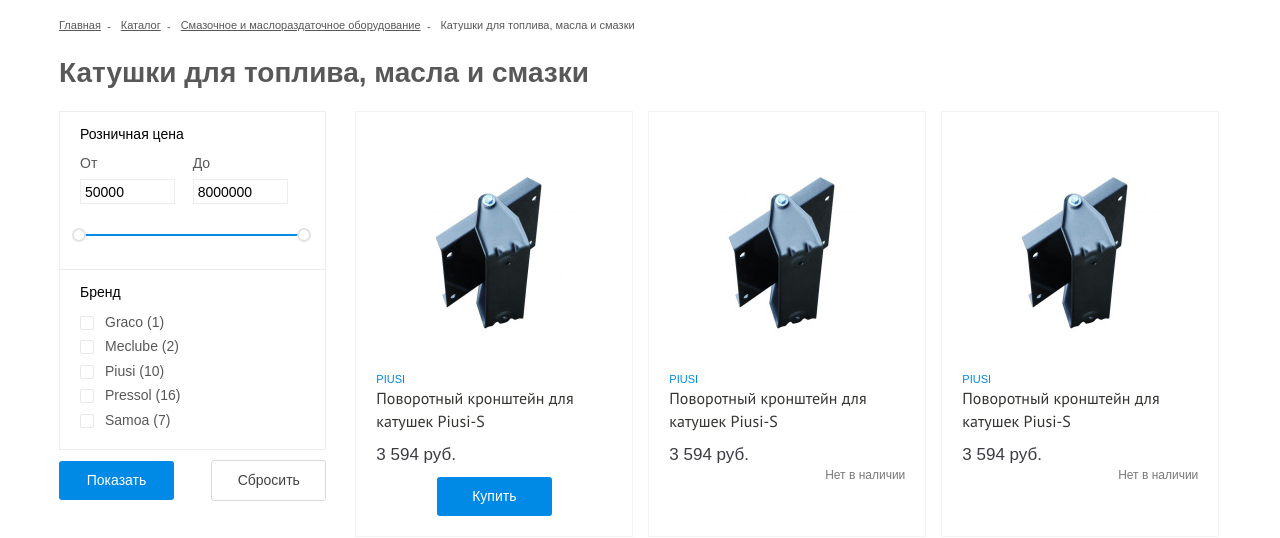
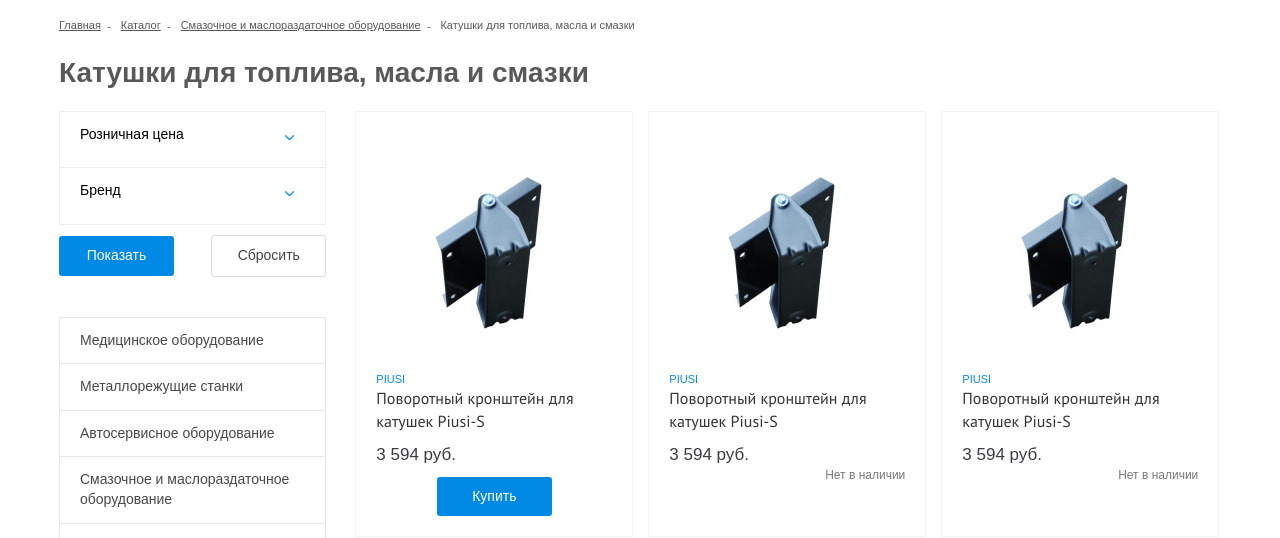
Before and after one commit to Verta-master/export, a plain HTML site: page catalog.html in a window 1280 px wide. Both pictures are taken after a click on the button "Розничная цена". Shown: the part 225-763 px from the top of the page. Drawn offline with nearby package versions, Linux system fonts and the light colour scheme; a web font is replaced by a local one.

Commit message:
Update 2018-06-10T13:50:43.117Z

```diff
--- a/catalog.html
+++ b/catalog.html
@@ -149,7 +149,7 @@
         <form action="#" class="sidebar__filter">
           <button class="sidebar__filter-btn">Фильтр</button>
           <div class="sidebar__block">
-            <button type="button" class="sidebar__title">Розничная цена</button>
+            <button type="button" class="sidebar__title sidebar__title--opened">Розничная цена</button>
             <div class="sidebar__price">
               <div class="sidebar__wrap">
                 <div class="sidebar__number">
@@ -168,6 +168,7 @@
           </div>
           <div class="sidebar__block sidebar__block--border">
             <button type="button" class="sidebar__title">Бренд</button>
+            <div class="sidebar__price">
               <input type="checkbox" name="brand1" id="brand1" class="modal__checkbox">
               <label for="brand1" class="modal__check">Graco (1)</label>
               <input type="checkbox" name="brand2" id="brand2" class="modal__checkbox">
@@ -178,6 +179,7 @@
               <label for="brand4" class="modal__check">Pressol (16)</label>
               <input type="checkbox" name="brand5" id="brand5" class="modal__checkbox">
               <label for="brand5" class="modal__check">Samoa (7)</label>
+            </div>
           </div>
           <div class="sidebar__btns">
             <button class="btn">Показать</button>
--- a/css/style.css
+++ b/css/style.css
@@ -1783,14 +1783,36 @@ button {
 .sidebar__block .modal__check {
   margin-bottom: 5px;
 }
+.sidebar__price {
+  display: none;
+}
 .sidebar__title {
+  position: relative;
   width: 100%;
   margin-bottom: 10px;
   text-align: left;
 }
+.sidebar__title::after {
+  content: "";
+  position: absolute;
+  top: 10px;
+  right: 10px;
+  width: 10px;
+  height: 5px;
+  background-image: url(../img/icon-down-blue.png);
+  background-repeat: no-repeat;
+  background-size: contain;
+}
 .sidebar__title:hover,
 .sidebar__title--opened {
   color: #0089e5;
+}
+.sidebar__title--opened::after {
+  -webkit-transform: rotate(180deg);
+          transform: rotate(180deg);
+}
+.sidebar__title--opened + .sidebar__price {
+  display: block;
 }
 .sidebar__input {
   display: block;
--- a/js/filter-range.js
+++ b/js/filter-range.js
@@ -13,18 +13,3 @@ $( function() {
   $( "#amount-min" ).val( $( "#slider-range" ).slider( "values", 0 ) );
   $( "#amount-max" ).val( $( "#slider-range" ).slider( "values", 1 ) );
 });
-
-$( function() {
-  $( "#slider-range2" ).slider({
-    range: true,
-    min: 30,
-    max: 94,
-    values: [ 30, 94 ],
-    slide: function( event, ui ) {
-      $( "#amount-min2" ).val( ui.values[ 0 ] + " м2" );
-      $( "#amount-max2" ).val( ui.values[ 1 ] + " м2" );
-    }
-  });
-  $( "#amount-min2" ).val( $( "#slider-range2" ).slider( "values", 0 ) + " м2" );
-  $( "#amount-max2" ).val( $( "#slider-range2" ).slider( "values", 1 ) + " м2" );
-});
--- /dev/null
+++ b/js/jquery.ui.touch-punch.min.js
@@ -0,0 +1,11 @@
+/*!
+ * jQuery UI Touch Punch 0.2.3
+ *
+ * Copyright 2011–2014, Dave Furfero
+ * Dual licensed under the MIT or GPL Version 2 licenses.
+ *
+ * Depends:
+ *  jquery.ui.widget.js
+ *  jquery.ui.mouse.js
+ */
+!function(a){function f(a,b){if(!(a.originalEvent.touches.length>1)){a.preventDefault();var c=a.originalEvent.changedTouches[0],d=document.createEvent("MouseEvents");d.initMouseEvent(b,!0,!0,window,1,c.screenX,c.screenY,c.clientX,c.clientY,!1,!1,!1,!1,0,null),a.target.dispatchEvent(d)}}if(a.support.touch="ontouchend"in document,a.support.touch){var e,b=a.ui.mouse.prototype,c=b._mouseInit,d=b._mouseDestroy;b._touchStart=function(a){var b=this;!e&&b._mouseCapture(a.originalEvent.changedTouches[0])&&(e=!0,b._touchMoved=!1,f(a,"mouseover"),f(a,"mousemove"),f(a,"mousedown"))},b._touchMove=function(a){e&&(this._touchMoved=!0,f(a,"mousemove"))},b._touchEnd=function(a){e&&(f(a,"mouseup"),f(a,"mouseout"),this._touchMoved||f(a,"click"),e=!1)},b._mouseInit=function(){var b=this;b.element.bind({touchstart:a.proxy(b,"_touchStart"),touchmove:a.proxy(b,"_touchMove"),touchend:a.proxy(b,"_touchEnd")}),c.call(b)},b._mouseDestroy=function(){var b=this;b.element.unbind({touchstart:a.proxy(b,"_touchStart"),touchmove:a.proxy(b,"_touchMove"),touchend:a.proxy(b,"_touchEnd")}),d.call(b)}}}(jQuery);
--- a/js/script.js
+++ b/js/script.js
@@ -20,6 +20,13 @@ if (window.innerWidth < 1182) {
   })
 }
 
+//Sidebar filter {
+$('.sidebar__title').click(function() {
+  $(this).next().slideToggle();
+  $(this).toggleClass('sidebar__title--opened');
+})
+
+
 //Scroll to top
 $(window).scroll(function(){
   if ((window.pageYOffset || document.documentElement.scrollTop ||document.body.scrollTop) >= 100) {
```
Also changed, not shown: css/style.min.css, img/icon-down-blue.png (added), js/script.min.js. Lines whose indentation alone changed are shown as unchanged.
